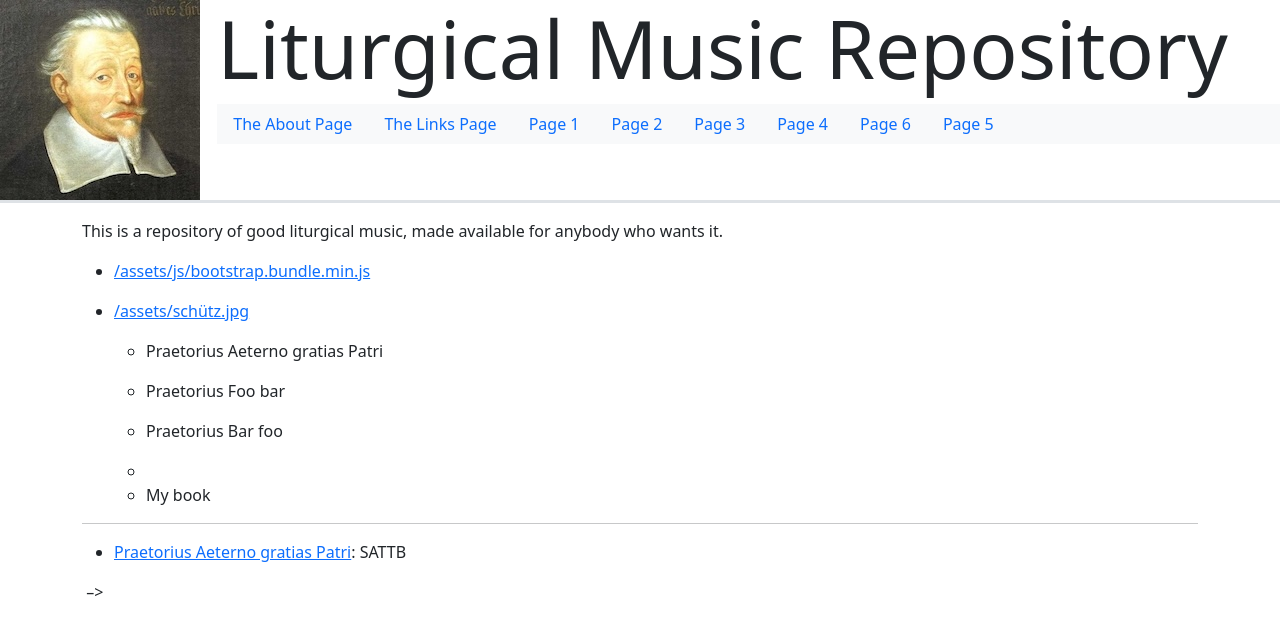
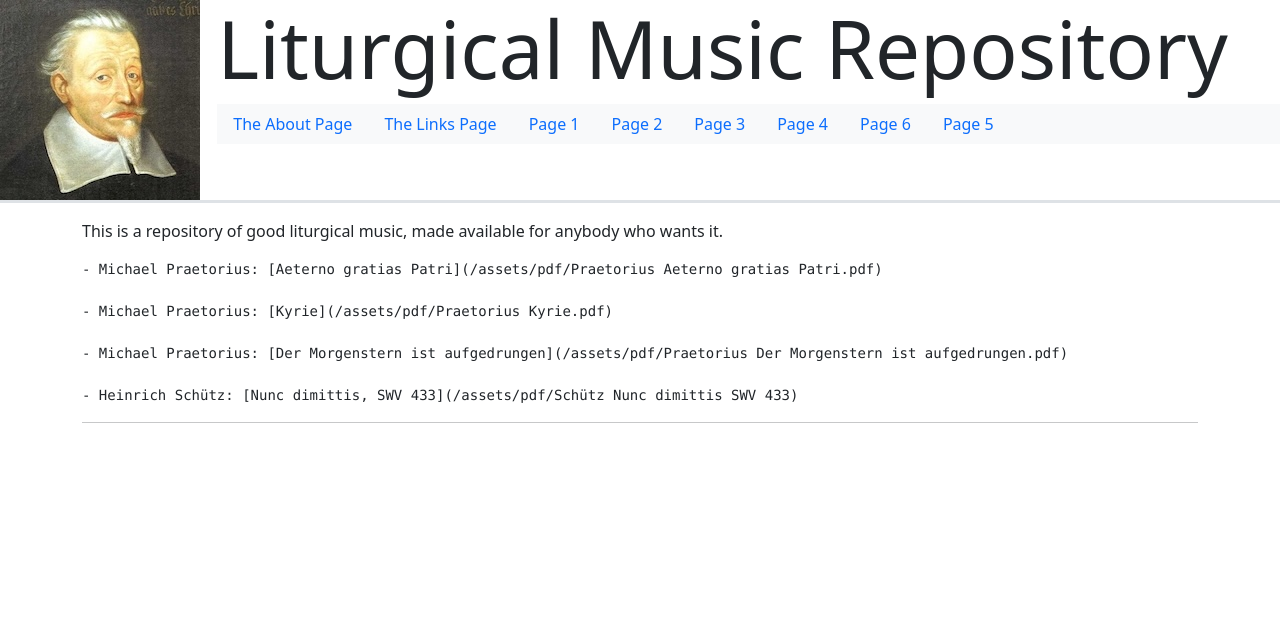
Before and after one commit to coranglais16/liturgical-music, a Jekyll site: the page built from docs/index.md, in a window 1280 px wide. Shown: the top 635 px of the page. Built offline with Jekyll 4.4.1, drawn with Linux system fonts in a browser that asks for light colours.

Commit message:
testing with 4 PDFs and entries in database.yml

```diff
--- a/docs/_data/database.yml
+++ b/docs/_data/database.yml
@@ -1,22 +1,22 @@
-# id: 0
 -
-  url: /assets/pdfs/Praetorius Aeterno gratias Patri.pdf
-  type: pdf
-  name: Praetorius Aeterno gratias Patri
+  path: /assets/pdf/Praetorius Aeterno gratias Patri.pdf
+  name: Aeterno gratias Patri
   composer: Michael Praetorius
   voicing: SATTB
 
 -
-  type: pdf
-  name: Praetorius Foo bar
+  path: /assets/pdf/Praetorius Kyrie.pdf
+  name: Kyrie
+  composer: Michael Praetorius
+  voicing: SATB
+-
+  path: /assets/pdf/Praetorius Der Morgenstern ist aufgedrungen.pdf
+  name: Der Morgenstern ist aufgedrungen
+  composer: Michael Praetorius
+  voicing: SATB
 
 -
-  name: Praetorius Bar foo
-
--
-  composer: A butt
-
--
-  url: /assets/book.pdf
-  type: application/pdf
-  name: My book
+  path: /assets/pdf/Schütz Nunc dimittis SWV 433
+  name: Nunc dimittis, SWV 433
+  composer: Heinrich Schütz
+  voicing: SSATTB
--- a/docs/index.md
+++ b/docs/index.md
@@ -4,21 +4,12 @@ layout: front_page
 ---
 This is a repository of good liturgical music, made available for anybody who wants it.
 
-{% for p in site.static_files %}
-- [{{ p.path }}]({{ p.path | relative_url }})
-{% endfor %}
-
-{% assign motet = site.data.database[0] %}
 {% for id in site.data.database %}
-	- {{ id.name }}
+	- {{ id.composer }}: [{{ id.name }}]({{ id.path }})
 {% endfor %}
 
 
 ---------
-
-
-
-- [{{ motet.name }}]({{ motet.url }}): {{ motet.voicing }}
 
 <!-- Then you can access the book entry at the id with site.data.assets[17]. You can create includes with parameters for every type you want to embed. For example:
 
@@ -30,4 +21,3 @@ This is a repository of good liturgical music, made available for anybody who wa
   alt="{{ image.name }}"
   src="{{ image.url }}"
 />
--->
```
Also changed, not shown: 5 other files.
